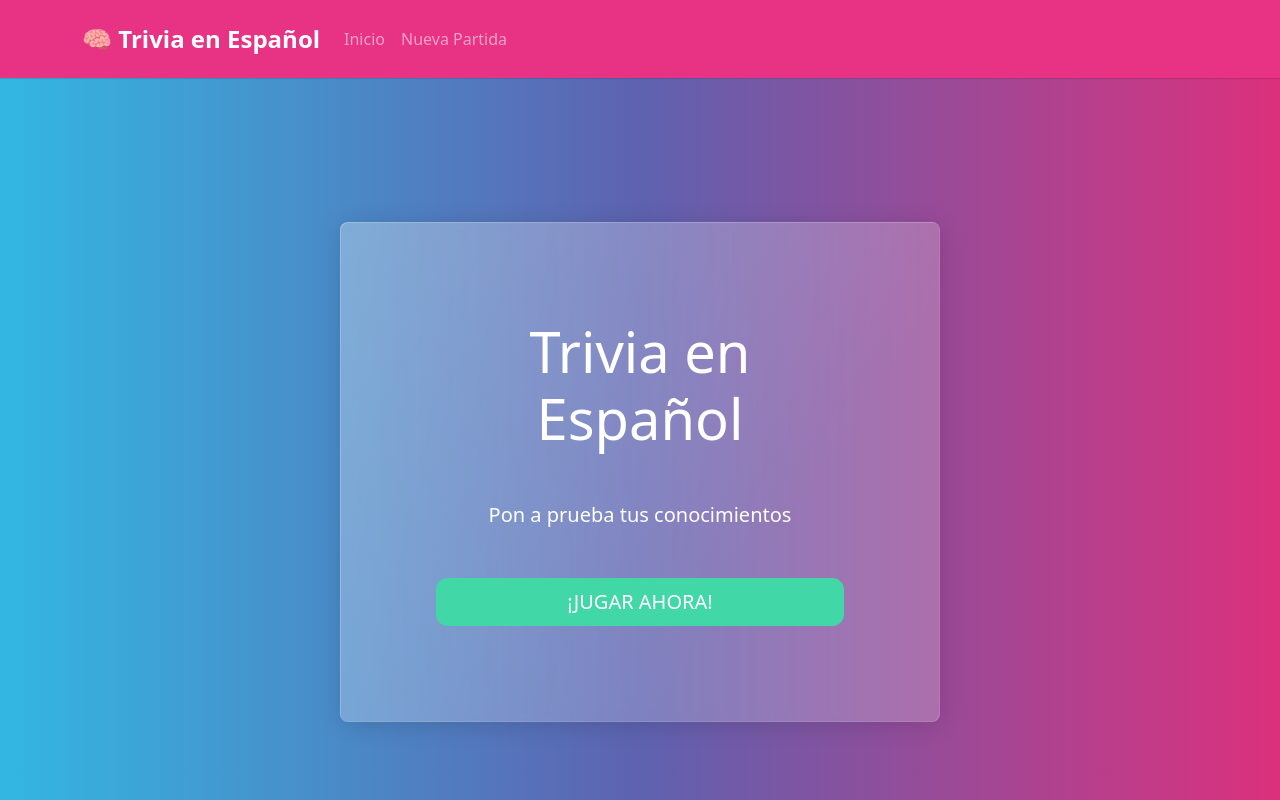
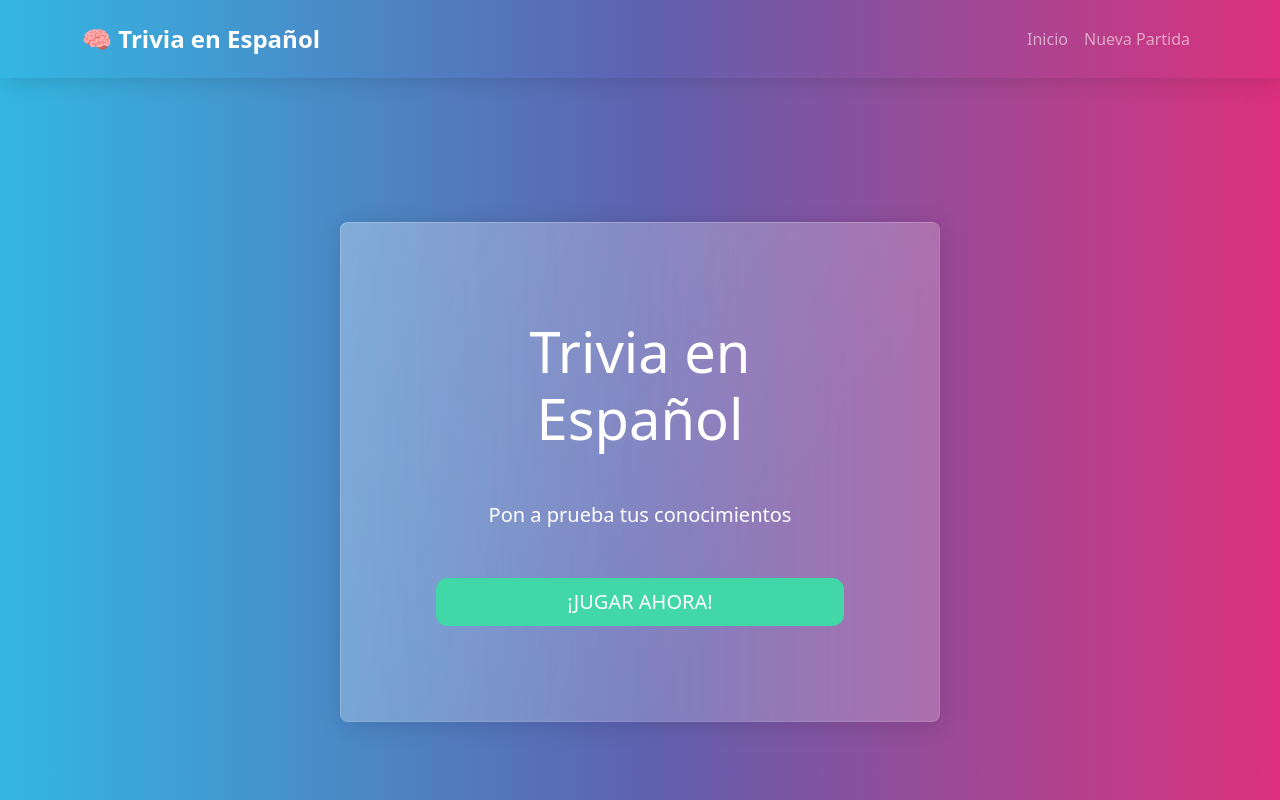
Before and after one commit to Xander788/Proyecto--TRIVIA, a React (Vite) app: page / in a window 1280 px wide. Built offline with nearby package versions, Linux system fonts and the light colour scheme.

Commit message:
modificacion de NavBar
En estos cambios hice que su estilo sea Quartz, ademas modifique su contenido para su correcta implementacion

```diff
--- a/src/Components/Navbar.jsx
+++ b/src/Components/Navbar.jsx
@@ -1,13 +1,13 @@
 import { useNavigate } from 'react-router-dom'
 
-const Navbar = ({ title = "🧠 Trivia React" }) => {
+const Navbar = () => {
   const navigate = useNavigate()
 
   return (
-    <nav className="navbar navbar-expand-lg navbar-dark bg-primary shadow-sm">
+    <nav className="navbar navbar-expand-lg navbar-dark shadow">
       <div className="container">
         <a
-          className="navbar-brand fw-bold fs-4"
+          className="navbar-brand fw-bold fs-4 d-flex align-items-center gap-2 neon-text"
           href="#"
           onClick={(e) => { e.preventDefault(); navigate('/') }}
         >
@@ -24,22 +24,14 @@ const Navbar = ({ title = "🧠 Trivia React" }) => {
         </button>
 
         <div className="collapse navbar-collapse" id="navbarNav">
-          <ul className="navbar-nav me-auto">
+          <ul className="navbar-nav ms-auto">
             <li className="nav-item">
-              <a
-                className="nav-link"
-                href="#"
-                onClick={(e) => { e.preventDefault(); navigate('/') }}
-              >
+              <a className="nav-link" href="#" onClick={(e) => { e.preventDefault(); navigate('/') }}>
                 Inicio
               </a>
             </li>
             <li className="nav-item">
-              <a
-                className="nav-link"
-                href="#"
-                onClick={(e) => { e.preventDefault(); navigate('/selection') }}
-              >
+              <a className="nav-link" href="#" onClick={(e) => { e.preventDefault(); navigate('/selection') }}>
                 Nueva Partida
               </a>
             </li>
```
